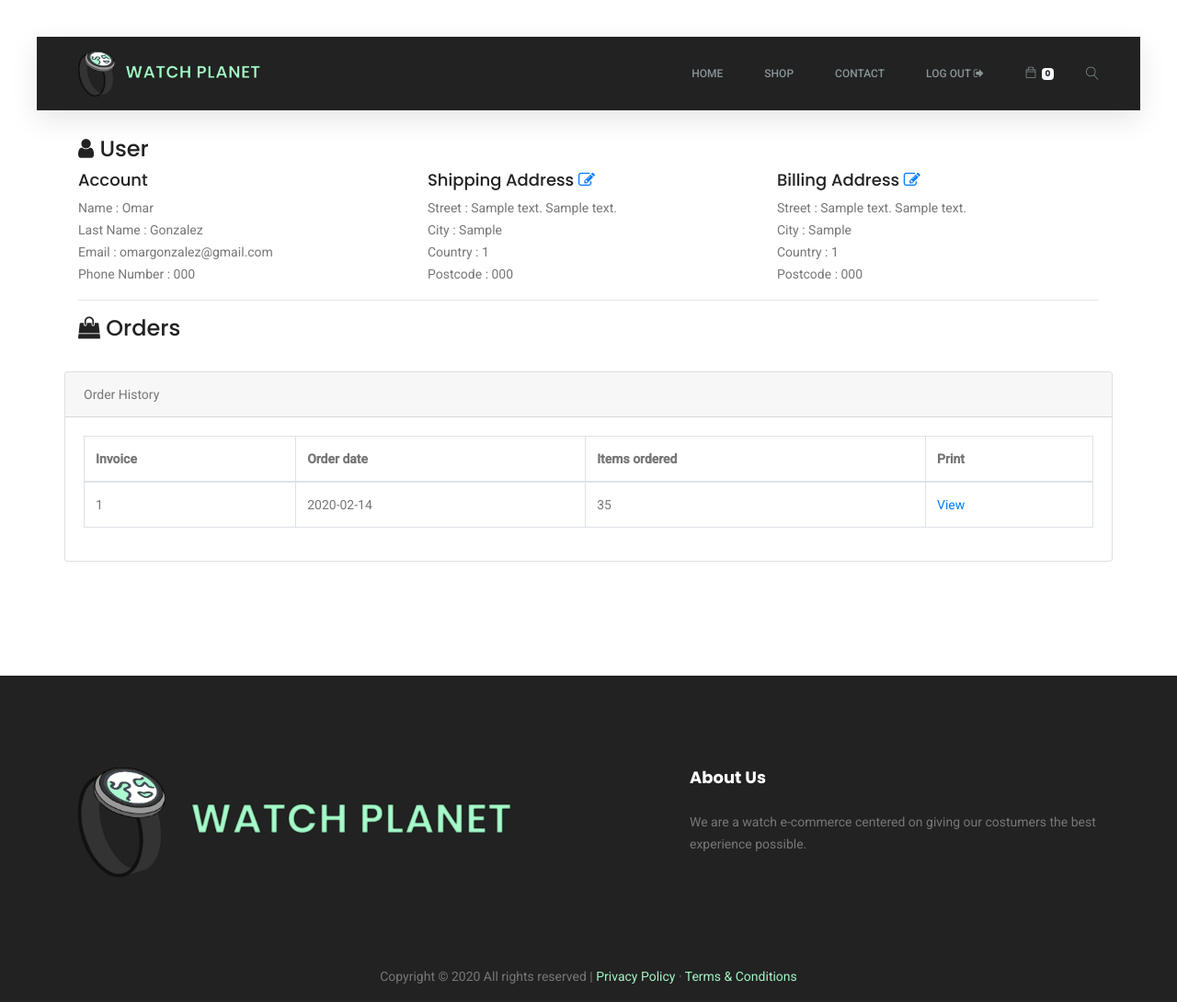
After one commit to OmarGonzalez17/Watch_Planet, a PHP site: page /settings.php in a window 1280 px wide. The commit adds this page. Shown: the whole page at 92% size. Run offline with PHP 8.4, Linux system fonts and the light colour scheme; a user stored in the database is signed in; data comes from the database, SQL or seed files in the repository; tables that the repository leaves empty or names only in its code hold one stand-in row (values such as "Sample post"); some libraries are stand-ins or nearby versions.

Commit message:
Settings and invoice.
Files modified: checkout.php, confirmation.php, invoice.php, paypal.php,
index.php
Files added: insertOrdersIntoDB.inc.php,
settings.php

```diff
--- a/Frontend/index.php
+++ b/Frontend/index.php
@@ -85,6 +85,9 @@ $productTable = mysqli_query($conn, $productQuery);
 
 							<li class="nav-item">
 								<button class="search"><span class="lnr lnr-magnifier" id="search"></span></button>
+							</li>
+							<li class="nav-item">
+							<a href="settings.php"><span class="fa fa-cog" aria-hidden="true"></span></a>
 							</li>
 						</ul>
 					</div>
--- /dev/null
+++ b/Frontend/settings.php
@@ -0,0 +1,283 @@
+<?php
+session_start();
+require 'includes/connection.inc.php';
+
+if (!isset($_SESSION['id'])) {
+	header("Location: 401.html");
+}
+$user_id = $_SESSION['id'];
+
+$sql = "SELECT * FROM billing, shipping WHERE billing.user_id = $user_id AND shipping.user_id = $user_id;";
+$result = mysqli_query($conn, $sql);
+$resultCheck = mysqli_num_rows($result);
+$row = mysqli_fetch_assoc($result);
+
+if($resultCheck > 0){
+	$phone_number = $row['phone_number'];
+	$street = $row['address_line1'].' '.$row['address_line2'];
+	$city = $row['city'];
+	$country = $row['country'];
+	$zip = $row['zip'];
+
+	$ship_street = $row['ship_address_line1'].' '.$row['ship_address_line2'];
+	$ship_city = $row['ship_city'];
+	$ship_country = $row['ship_country'];
+	$ship_zip = $row['ship_zip'];
+}
+
+?>
+<!DOCTYPE html>
+<html lang="zxx" class="no-js">
+
+<head>
+	<!-- Mobile Specific Meta -->
+	<meta name="viewport" content="width=device-width, initial-scale=1, shrink-to-fit=no">
+	<!-- Author Meta -->
+	<meta name="author" content="CodePixar">
+	<!-- Meta Description -->
+	<meta name="description" content="">
+	<!-- Meta Keyword -->
+	<meta name="keywords" content="">
+	<!-- meta character set -->
+	<meta charset="UTF-8">
+	<!-- Site Title -->
+	<title>Watch Planet | Settings</title>
+	<!--
+		CSS
+		============================================= -->
+		<link rel="stylesheet" href="css/linearicons.css">
+		<link rel="stylesheet" href="css/font-awesome.min.css">
+		<link rel="stylesheet" href="css/themify-icons.css">
+		<link rel="stylesheet" href="css/bootstrap.css">
+		<link rel="stylesheet" href="css/owl.carousel.css">
+		<link rel="stylesheet" href="css/nice-select.css">
+		<link rel="stylesheet" href="css/nouislider.min.css">
+		<link rel="stylesheet" href="css/ion.rangeSlider.css" />
+		<link rel="stylesheet" href="css/ion.rangeSlider.skinFlat.css" />
+		<link rel="stylesheet" href="css/magnific-popup.css">
+		<link rel="stylesheet" href="css/main.css">
+	</head>
+
+	<body>
+
+		<!-- Start Header Area -->
+		<header class="header_area sticky-header">
+			<div class="main_menu">
+				<nav class="navbar navbar-expand-lg navbar-light main_box">
+					<div class="container">
+						<!-- Brand and toggle get grouped for better mobile display -->
+						<a class="navbar-brand logo_h" href="index.php"><img src="img/brand/watch_planet.png" width="200px" alt=""></a>
+						<button class="navbar-toggler" type="button" data-toggle="collapse" data-target="#navbarSupportedContent"
+						aria-controls="navbarSupportedContent" aria-expanded="false" aria-label="Toggle navigation">
+						<span class="icon-bar"></span>
+						<span class="icon-bar"></span>
+						<span class="icon-bar"></span>
+					</button>
+					<!-- Collect the nav links, forms, and other content for toggling -->
+					<div class="collapse navbar-collapse offset" id="navbarSupportedContent">
+						<ul class="nav navbar-nav menu_nav ml-auto">
+							<li class="nav-item"><a class="nav-link" href="index.php">Home</a></li>
+							<li class="nav-item"><a class="nav-link" href="category.php">Shop</a></li>
+							<li class="nav-item"><a class="nav-link" href="contact.php">Contact</a></li>
+							<?php
+							if (isset($_SESSION['id'])){
+								echo    '<li class="nav-item"><a class="nav-link" href="includes/logout.inc.php">Log Out <i class="fa fa-sign-out"></i></a></li>';
+							}
+							else {
+								echo    '<li class="nav-item"><a class="nav-link" href="login.php"><i class="fa fa-sign-in"></i> Log in</a></li>';
+							}
+							?>
+							<li class="nav-item"><a href="cart.php" class="nav-link"><span class="ti-bag">
+								<?php
+									//if session cart array holds items, display the amount of items stored next to the cart icon
+								if(isset($_SESSION['cart'])){
+									$count = count($_SESSION['cart']);
+									echo '<span class="badge badge-light poppins">'.$count.'</span>';
+								}else{
+									echo '<span class="badge badge-light poppins">0</span>';
+								}
+
+
+								?></span></a></li>
+							</ul>
+							<ul class="nav navbar-nav navbar-right">
+
+								<li class="nav-item">
+									<button class="search"><span class="lnr lnr-magnifier" id="search"></span></button>
+								</li>
+							</ul>
+						</div>
+					</div>
+				</nav>
+			</div>
+			<div class="search_input" id="search_input_box">
+				<div class="container">
+					<form class="d-flex justify-content-between">
+						<input type="text" class="form-control" id="search_input" placeholder="Search Here">
+						<button type="submit" class="btn"></button>
+						<span class="lnr lnr-cross" id="close_search" title="Close Search"></span>
+					</form>
+				</div>
+			</div>
+		</header>
+		<!-- End Header Area -->
+
+		<section class="login_box_area section_gap mt-5">
+			<div class="container">
+				<h3 class="mgbt-xs-15 mgtp-10 font-semibold"><i class="fa fa-user"></i> User</h3>
+				<div class="row">
+					<div class="col-lg-4">
+						<div class="details_item">
+							<h4>Account</h4>
+							<ul class="list">
+								<li><span>Name</span> : <?php echo $_SESSION["name"]?></li>
+								<li><span>Last Name</span> : <?php echo $_SESSION["last_name"]?></li>
+								<li><span>Email</span> : <?php echo $_SESSION["email"]?></li>
+								<?php
+								if ($resultCheck > 0) {
+									echo '<li><span>Phone Number</span> : '.$phone_number.'</li>';
+								}
+								?>
+							</ul>
+						</div>
+					</div>
+					<?php
+
+
+					echo
+					'<div class="col-lg-4">
+					<div class="details_item">
+					<h4>Shipping Address <a href="#"><i class="fa fa-pencil-square-o"></i></a></h4>
+					<ul class="list">
+					<li><span>Street </span>: '.$ship_street.'</li>
+					<li><span>City </span>: '.$ship_city.'</li>
+					<li><span>Country </span>: '.$ship_country.'</li>
+					<li><span>Postcode </span>: '.$ship_zip.'</li>
+					</ul>
+					</div>
+					</div>
+					<div class="col-lg-4">
+					<div class="details_item">
+					<h4>Billing Address <a href="#"><i class="fa fa-pencil-square-o"></i></a></h4>
+					<ul class="list">
+					<li><span>Street </span>: '.$street.'</li>
+					<li><span>City </span>: '.$city.'</li>
+					<li><span>Country </span>: '.$country.'</li>
+					<li><span>Postcode </span>: '.$zip.'</li>
+					</ul>
+					</div>
+					</div>';
+
+					?>
+				</div>
+				<hr>
+				<h3 class="mgbt-xs-15 mgtp-10 font-semibold"><i class="fa fa-shopping-bag"></i> Orders</h3>
+				<div class="row">
+					<!-- ORDER HISTORY-->
+
+					<div class="card mb-4 mt-4 w-100">
+
+
+						<div class='card-header'><i class='fas fa-boxes'></i></i> Order History</div>
+						<div class="card-body">
+							<div class="table-responsive">
+								<table class='table table-bordered' id='dataTable' width='100%' cellspacing='0'>
+									<thead>
+										<tr>
+											<th>Invoice</th>
+											<th>Order date</th>
+											<th>Items ordered</th>
+											<th>Print</th>
+
+										</tr>
+									</thead>
+
+									<tbody>
+										<?php
+										$user_id = $_SESSION['id'];
+										$sql = "SELECT invoice_id, order_date, SUM(quantity) AS items_ordered
+										FROM invoice
+										JOIN orders ON orders.order_id = invoice.order_id
+										JOIN users ON orders.user_id = users.id
+										JOIN orderdetails ON orders.order_id = orderdetails.order_id
+										WHERE users.id = $user_id
+										GROUP BY invoice_id;";
+										$result = mysqli_query($conn, $sql);
+										$resultCheck = mysqli_num_rows($result);
+										if($resultCheck > 0){
+											while($row = mysqli_fetch_assoc($result)){
+												echo "
+												<tr>
+												<td>{$row['invoice_id']}</td>
+												<td>{$row['order_date']}</td>
+												<td>{$row['items_ordered']}</td>
+												<td><a href='invoice.php?invoice_id={$row['invoice_id']}' class='view-invoice'>View</a></td>
+												</tr>";
+											}
+										}
+
+
+
+
+										?>
+
+									</tr>
+								</tbody>
+							</table>
+						</div>
+					</div>
+				</div>
+
+
+
+			</div>
+		</div>
+
+	</section>
+
+	<!-- start footer Area -->
+	<footer class="footer-area">
+		<div class="container">
+			<div class="row">
+				<div class="col">
+					<div class="single-footer-widget">
+						<img class="img-fluid pb-5" width="75%" src="img/brand/watch_planet.png">
+					</div>
+				</div>
+				<div class="col-lg-5">
+					<div class="single-footer-widget">
+						<h6>About Us</h6>
+						<p>
+							We are a watch e-commerce centered on giving our costumers the best experience possible.
+						</p>
+					</div>
+				</div>
+
+
+			</div>
+			<div class="footer-bottom d-flex justify-content-center align-items-center flex-wrap mt-5">
+				<p class="mx-auto">Copyright &copy; 2020 All rights reserved  |  <a class="a-color disabled" href="">Privacy Policy</a> &middot; <a class="a-color disabled" href="">Terms &amp; Conditions</a></p>
+			</div>
+		</div>
+	</footer>
+	<!-- End footer Area -->
+
+
+	<script src="js/vendor/jquery-2.2.4.min.js"></script>
+	<script src="https://cdnjs.cloudflare.com/ajax/libs/popper.js/1.11.0/umd/popper.min.js" integrity="sha384-b/U6ypiBEHpOf/4+1nzFpr53nxSS+GLCkfwBdFNTxtclqqenISfwAzpKaMNFNmj4"
+	crossorigin="anonymous"></script>
+	<script src="js/vendor/bootstrap.min.js"></script>
+	<script src="js/jquery.ajaxchimp.min.js"></script>
+	<script src="js/jquery.nice-select.min.js"></script>
+	<script src="js/jquery.sticky.js"></script>
+	<script src="js/nouislider.min.js"></script>
+	<script src="js/jquery.magnific-popup.min.js"></script>
+	<script src="js/owl.carousel.min.js"></script>
+	<!--gmaps Js-->
+	<script src="https://maps.googleapis.com/maps/api/js?key=AIzaSyCjCGmQ0Uq4exrzdcL6rvxywDDOvfAu6eE"></script>
+	<script src="js/gmaps.min.js"></script>
+	<script src="js/main.js"></script>
+</body>
+
+
+</html>
```
Also changed, not shown: Frontend/checkout.php (+15 -14 lines), Frontend/confirmation.php (+39 -12 lines), Frontend/includes/insertOrderIntoDB.inc.php (added, +117 -0 lines), Frontend/invoice.php (+58 -43 lines), Frontend/paypal.php (+16 -11 lines).
